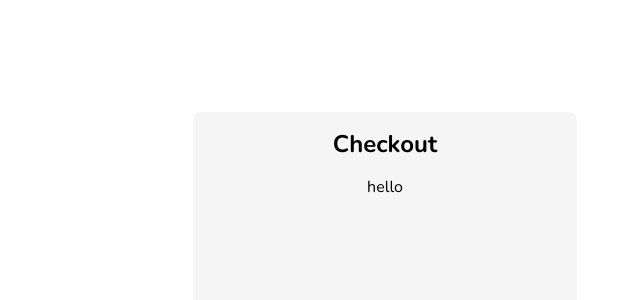
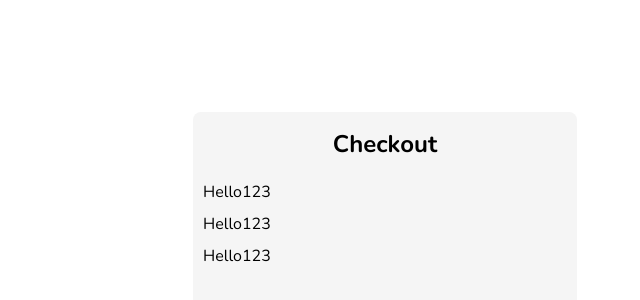
Before and after one commit to maciev/dribbble-shopify-app, a React (Create React App) app: page /checkout in a window 1280 px wide. Shown: the part 128-428 px from the top of the page, without its empty margins (255-895 px from the left). Built offline with nearby package versions, Linux system fonts and the light colour scheme.

Commit message:
working rows added based on state map

```diff
--- a/src/components/Checkout/Checkout.js
+++ b/src/components/Checkout/Checkout.js
@@ -5,7 +5,11 @@ export const Checkout = () => {
   const [state, setState] = useState([]);
 
   useEffect(() => {
-    setState({ total: 1 }, { product: "Mango Flavored Kombucha" });
+    setState([
+      { total: 1, product: "product one" },
+      { total: 2, product: "product 2" },
+      { total: 3, product: "product 3" },
+    ]);
   }, []);
 
   const CheckoutContainer = styled.div`
@@ -49,21 +53,18 @@ export const Checkout = () => {
     }
   `;
 
-  console.log(state.product);
+  console.log(state.length);
 
   return (
     <div>
       <CheckoutContainer>
         <CheckoutHeader>Checkout</CheckoutHeader>
-        {state.length >= 0 ? (
-          <CheckoutRows>{state.number}</CheckoutRows>
-        ) : (
-          "hello"
-        )}
-        {/*<CheckoutRows>
-          <div>1x</div>
-          <div>Original Aries Kombucha 18oz</div>
-        </CheckoutRows>*/}
+        {state.length >= 1
+          ? state.map(function (i) {
+              console.log("test");
+              return <CheckoutRows key={i}>Hello123</CheckoutRows>;
+            })
+          : "hello"}
       </CheckoutContainer>
     </div>
   );
```
